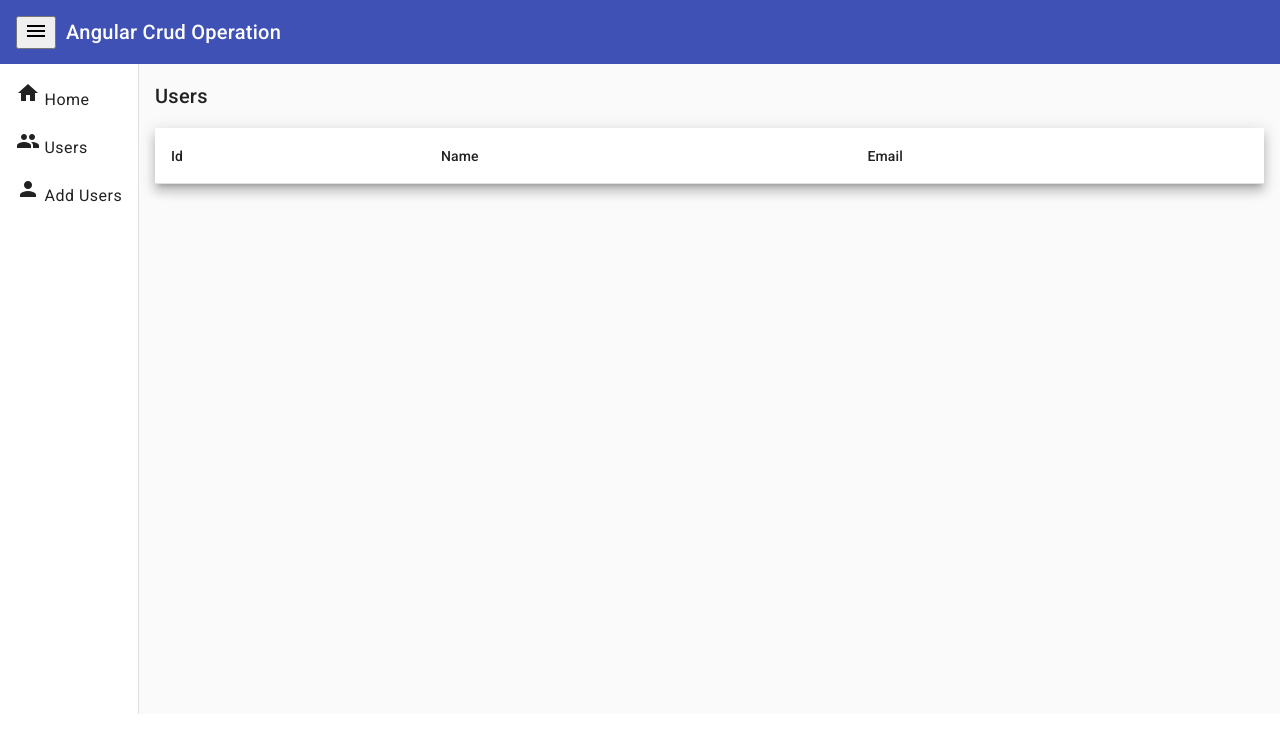
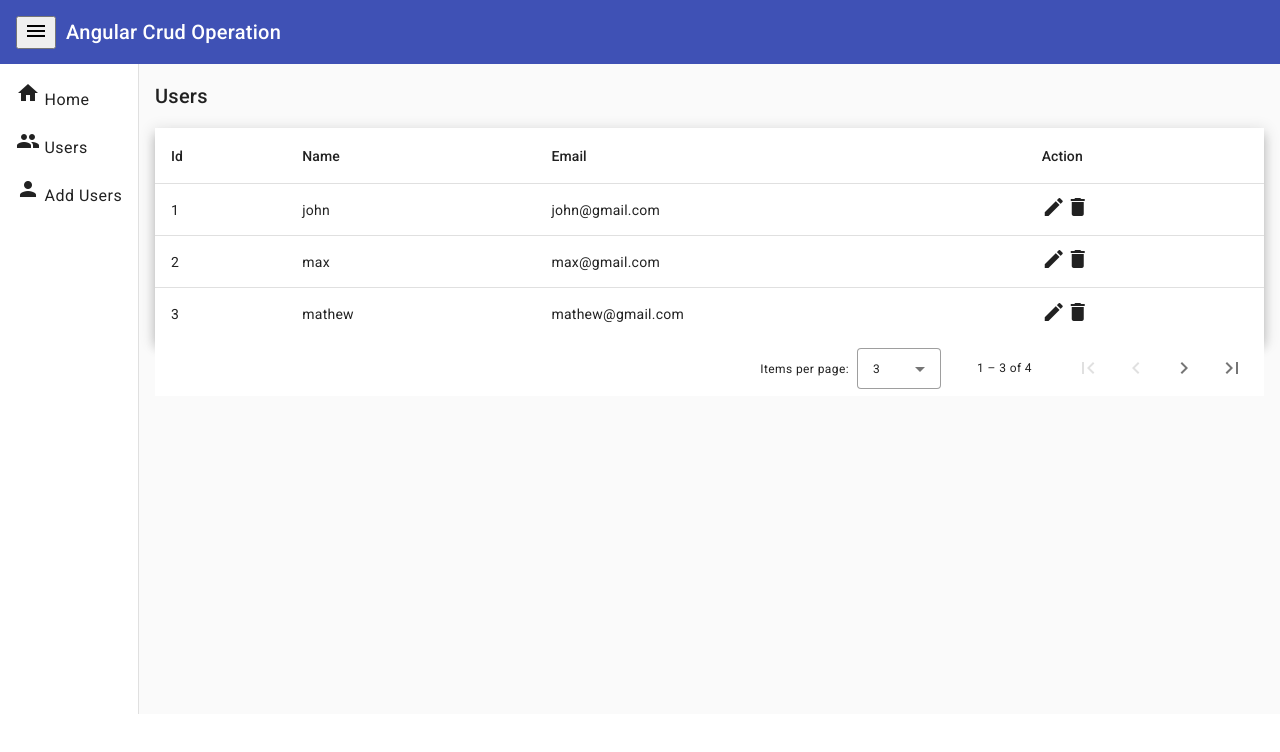
Before and after one commit to shreyashHake/crudOperationUsingAngularMaterial, an Angular app: page /users in a window 1280 px wide. Shown: the top 752 px of the page. Built offline with nearby package versions, Linux system fonts and the light colour scheme; no server answers; data requests are answered from the project's data file.

Commit message:
Resolved error regarding users loading

```diff
--- a/angular.json
+++ b/angular.json
@@ -64,10 +64,6 @@
         },
         "serve": {
           "builder": "@angular-devkit/build-angular:dev-server",
-          "options": {
-            "browserTarget": "angularMaterialCrudOperation:build",
-            "proxyConfig": "proxy.conf.json"
-          },
           "configurations": {
             "production": {
               "browserTarget": "angularMaterialCrudOperation:build:production"
--- /dev/null
+++ b/api/db.json
@@ -0,0 +1,24 @@
+{
+  "users": [
+    {
+      "id": 1,
+      "name": "john",
+      "email": "john@gmail.com"
+    },
+    {
+      "id": 2,
+      "name": "max",
+      "email": "max@gmail.com"
+    },
+    {
+      "id": 3,
+      "name": "mathew",
+      "email": "mathew@gmail.com"
+    },
+    {
+      "id": 4,
+      "name": "ravindra",
+      "email": "ravindra@xyz.com"
+    }
+  ]
+}
--- a/api/routes.json
+++ /dev/null
@@ -1,3 +0,0 @@
-{
-  "/api/*" : "$/1"
-}
--- a/api/user.json
+++ /dev/null
@@ -1,14 +0,0 @@
-{
-  "user" : [
-    {
-      "id" : 1,
-      "name" : "Shreyash Hake",
-      "email" : "shreyash@gmai.com"
-    },
-    {
-      "id" : 2,
-      "name" : "Rajesh Hake",
-      "email" : "rajesh@gmai.com"
-    }
-  ]
-}
--- a/package.json
+++ b/package.json
@@ -6,8 +6,7 @@
     "start": "ng serve",
     "build": "ng build",
     "watch": "ng build --watch --configuration development",
-    "test": "ng test",
-    "api": "json-server api/user.json --routes api/routes.json --no-cors=true"
+    "test": "ng test"
   },
   "private": true,
   "dependencies": {
--- a/proxy.conf.json
+++ /dev/null
@@ -1,5 +0,0 @@
-{
-  "api" : {
-    "target" : "http://localhost:3000"
-  }
-}
--- a/src/app/app.component.html
+++ b/src/app/app.component.html
@@ -1,3 +1,6 @@
 <app-nav></app-nav>
 
 <router-outlet></router-outlet>
+
+
+<!-- Completed till 48:36 min -->
--- a/src/app/app.module.ts
+++ b/src/app/app.module.ts
@@ -23,8 +23,8 @@
   declarations: [
     AppComponent,
     NavComponent,
+    LoadUserComponent,
     NotfoundComponent,
-    LoadUserComponent,
     AddUpdateUserComponent
   ],
   imports: [
--- a/src/app/myComponents/load-user/load-user.component.html
+++ b/src/app/myComponents/load-user/load-user.component.html
@@ -1,20 +1,20 @@
 <h2>Users</h2>
-    <div >
-    <table mat-table [dataSource]="datasource" class="mat-elevation-z8">
+    <div *ngIf="dataSource.data.length>0;else wait">
+    <table mat-table [dataSource]="dataSource" class="mat-elevation-z8">
 
     <ng-container matColumnDef="id">
     <th mat-header-cell *matHeaderCellDef> Id </th>
-    <td mat-cell *matCellDef="let user"> {{user.id}} </td>
+    <td mat-cell *matCellDef="let element"> {{element.id}} </td>
   </ng-container>
 
   <ng-container matColumnDef="name">
     <th mat-header-cell *matHeaderCellDef> Name </th>
-    <td mat-cell *matCellDef="let user"> {{user.name}} </td>
+    <td mat-cell *matCellDef="let element"> {{element.name}} </td>
   </ng-container>
 
   <ng-container matColumnDef="email">
     <th mat-header-cell *matHeaderCellDef> Email </th>
-    <td mat-cell *matCellDef="let user"> {{user.email}} </td>
+    <td mat-cell *matCellDef="let element"> {{element.email}} </td>
   </ng-container>
 
   <ng-container matColumnDef="action">
@@ -29,7 +29,7 @@
   <tr mat-row *matRowDef="let row; columns: displayColumns;"></tr>
   </table>
 
-  <!-- <mat-paginator [length]="pageLength"
+  <mat-paginator [length]="pageLength"
                [pageIndex]="pageIndex"
                [pageSize]="pageSize"
                [pageSizeOptions]="pageSizeOptions"
@@ -37,7 +37,7 @@
                (page)="changePage($event)"
                aria-label="Select page">
 
-  </mat-paginator> -->
+  </mat-paginator>
 
   </div>
 
--- a/src/app/myComponents/load-user/load-user.component.ts
+++ b/src/app/myComponents/load-user/load-user.component.ts
@@ -1,5 +1,7 @@
 import { Component, OnInit } from '@angular/core';
+import { PageEvent } from '@angular/material/paginator';
 import { MatTableDataSource } from '@angular/material/table';
+import { Router } from '@angular/router';
 import { UserModel } from 'src/app/model/user.model';
 import { UsersService } from 'src/app/services/users.service';
 
@@ -8,34 +10,58 @@
   templateUrl: './load-user.component.html',
   styleUrls: ['./load-user.component.scss']
 })
-export class LoadUserComponent implements OnInit{
 
-  datasource = new MatTableDataSource<UserModel>();
-  displayColumns = ['id', 'name', 'email'];
+export class LoadUserComponent implements OnInit {
 
-  constructor(private userService : UsersService) { }
+  dataSource = new MatTableDataSource<UserModel>();
+  displayColumns = ['id', 'name', 'email', 'action'];
+  pageSizeOptions = [3, 6, 9, 12];
+  pageSize = 3;
+  pageIndex = 0
+  pageLength = 0;
 
-  loadUser() {
-    this.userService.getUsers().subscribe({
-      next:(resource) => {
-        this.datasource.data = resource.users;
+  loadUsers() {
+    this.userService.getUsers((this.pageIndex + 1), this.pageSize).subscribe({
+      next: (response) => {
+        this.dataSource.data = response.users;
+        this.pageLength = response.count;
       },
-      error: (err) => {
-        console.log(err);
-      }
-    });
-
+      error: (err) => console.error(err)
+    })
   }
 
   ngOnInit(): void {
-    this.loadUser();
+    this.loadUsers();
   }
 
-  onBtnEdit(id: any) {
 
+  changePage(event: PageEvent) {
+    this.pageSize = event.pageSize;
+    this.pageIndex = event.pageIndex;
+    this.loadUsers();
   }
 
-  onBtnDelete(id: any) {
+  onBtnEdit(id: number): void {
+    this.router.navigate(['/users/edit/' + id]);
+  }
+
+  onBtnDelete(id: number): void {
+    if (window.confirm('are you sure to delete?')) {
+      {
+        this.userService.delete(id).subscribe({
+          next: (resp) => {
+            if (this.dataSource.data.length === 1 && this.pageIndex > 0)
+              this.pageIndex--;
+            this.loadUsers();
+          },
+
+        })
+      }
+    }
+  }
+
+  constructor(private userService: UsersService, private router: Router) {
+
 
   }
 }
--- a/src/app/services/users.service.ts
+++ b/src/app/services/users.service.ts
@@ -7,26 +7,27 @@
   providedIn: 'root'
 })
 export class UsersService {
-  apiUrl = "/api/user"
-
-  constructor(private http: HttpClient) { }
-
+  baseUrl = "http://localhost:3000/users"
   addUser = (user: UserModel) => {
-    if (user.id == 0) return this.http.post(this.apiUrl, user);
-    else return this.http.put(`${this.apiUrl}/${user.id}`, user);
+    if (user.id == 0)
+      return this.http.post(this.baseUrl, user);
+    else
+      return this.http.put(`${this.baseUrl}/${user.id}`, user);
   }
 
-  getUsers=(page=1,limit=10)=>
-  this.http.get(this.apiUrl+`?_page=${page}&_limit=${limit}`,{observe:'response'})
+  getUsers = (page = 1, limit = 10) =>
+    this.http.get(this.baseUrl + `?_page=${page}&_limit=${limit}`, { observe: 'response' })
       .pipe(
-   map(response=> {
-     const count= parseInt(response.headers.get('X-Total-Count')||"0",10);
-     const users= response.body as UserModel[]
-     return {users,count}
+        map(response => {
+          const count = parseInt(response.headers.get('X-Total-Count') || "0", 10);
+          const users = response.body as UserModel[];
+          return { users, count }
         })
       )
 
-  getById = (id:number) => this.http.get<UserModel>(`${this.apiUrl}/${id}`);
+  getById = (id: number) => this.http.get<UserModel>(this.baseUrl + `/${id}`)
 
-  deleteById = (id:number) => this.http.delete<any>(`${this.apiUrl}/${id}`);
+  delete = (id: number) => this.http.delete<any>(this.baseUrl + `/${id}`)
+
+  constructor(private http: HttpClient) { }
 }
```
Also changed, not shown: 1 other file (tests, documents, lock files or other folders). Lines whose indentation alone changed are shown as unchanged.
